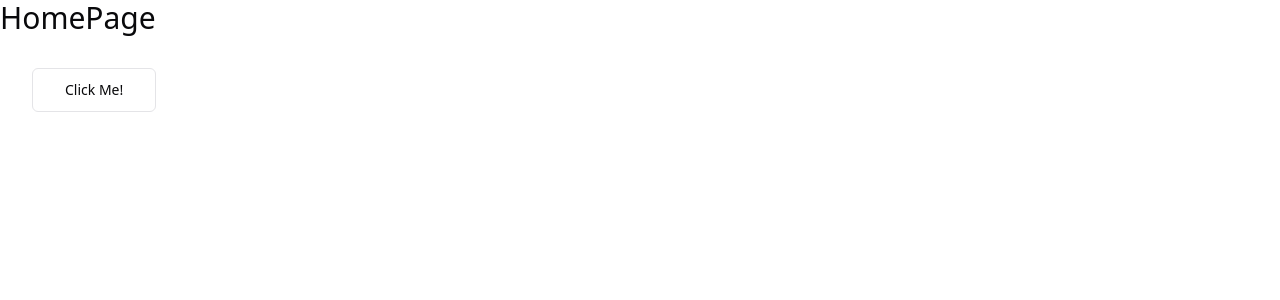
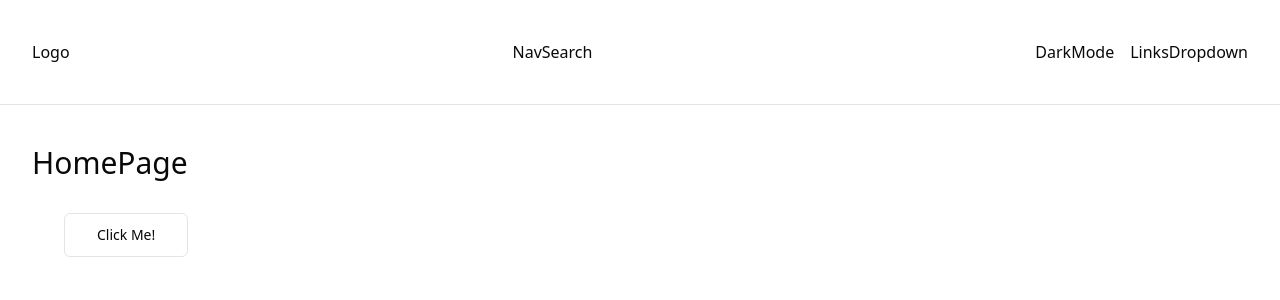
Before and after one commit to TomoyaWaniko13/home-away, a Next.js app: page / in a window 1280 px wide. Shown: the top 300 px of the page. Built offline with nearby package versions, Linux system fonts and the light colour scheme.

Commit message:
54. Navbar Structure

```diff
--- a/app/globals.css
+++ b/app/globals.css
@@ -1,6 +1,20 @@
 @tailwind base;
 @tailwind components;
 @tailwind utilities;
+
+/* 54. Navbar Structure */
+/*　Tailwind CSSの機能を使用しており、カスタムコンポーネントクラスを定義しています。*/
+@layer components {
+  .container {
+    /*
+    mx-auto`: 水平方向の余白を自動で設定し、要素を中央揃えにします。
+    max-w-6xl`: 最大幅を `72rem`（1152px）に設定します。
+    xl:max-w-7xl`: 画面幅が `xl` ブレークポイント以上の場合、最大幅を `80rem`（1280px）に設定します。
+    px-8`: 左右のパディングを `2rem`（32px）に設定します。*/
+    @apply mx-auto　max-w-6xl xl:max-w-7xl px-8;
+  }
+}
+
 @layer base {
   :root {
     --background: 0 0% 100%;
--- a/app/layout.tsx
+++ b/app/layout.tsx
@@ -1,5 +1,8 @@
 import type { Metadata } from "next";
 import "./globals.css";
+import Navbar from "@/components/navbar/Navbar";
+
+// 54. Navbar Structure
 
 export const metadata: Metadata = {
   title: "HomeAway",
@@ -13,7 +16,10 @@
 }>) {
   return (
     <html lang="en">
-      <body>{children}</body>
+      <body>
+        <Navbar />
+        <main className={"container py-10"}>{children}</main>
+      </body>
     </html>
   );
 }
--- /dev/null
+++ b/components/navbar/Navbar.tsx
@@ -0,0 +1,26 @@
+import Logo from "@/components/navbar/Logo";
+import NavSearch from "@/components/navbar/NavSearch";
+import DarkMode from "@/components/navbar/DarkMode";
+import LinksDropdown from "@/components/navbar/LinksDropdown";
+
+// 54. Navbar Structure
+const Navbar = () => {
+  return (
+    <nav className={"border-b"}>
+      <div
+        className={
+          "container flex flex-col sm:flex-row sm:justify-between sm:items-center flex-wrap gap-4 py-10"
+        }
+      >
+        <Logo />
+        <NavSearch />
+        <div className={"flex gap-4 items-center"}>
+          <DarkMode />
+          <LinksDropdown />
+        </div>
+      </div>
+    </nav>
+  );
+};
+
+export default Navbar;
```
